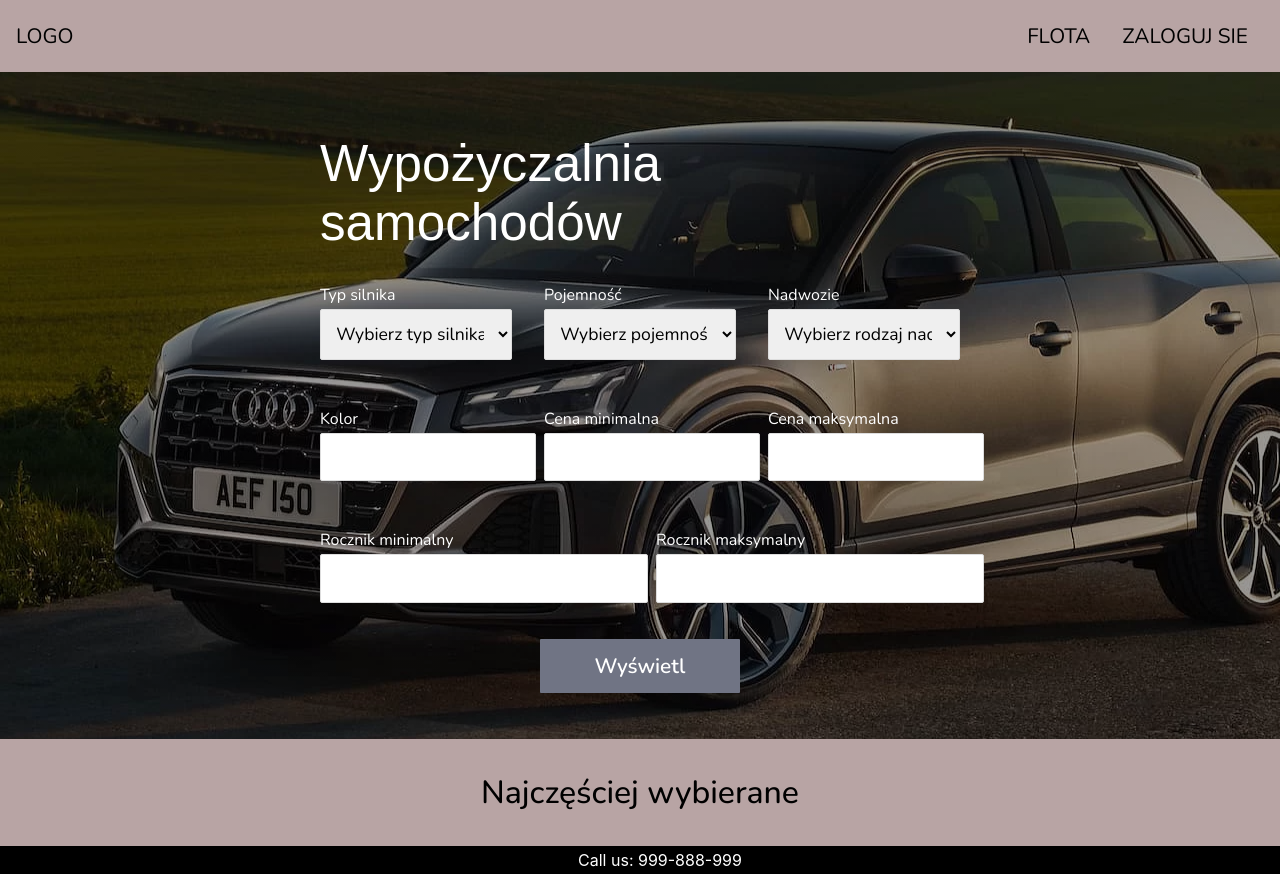
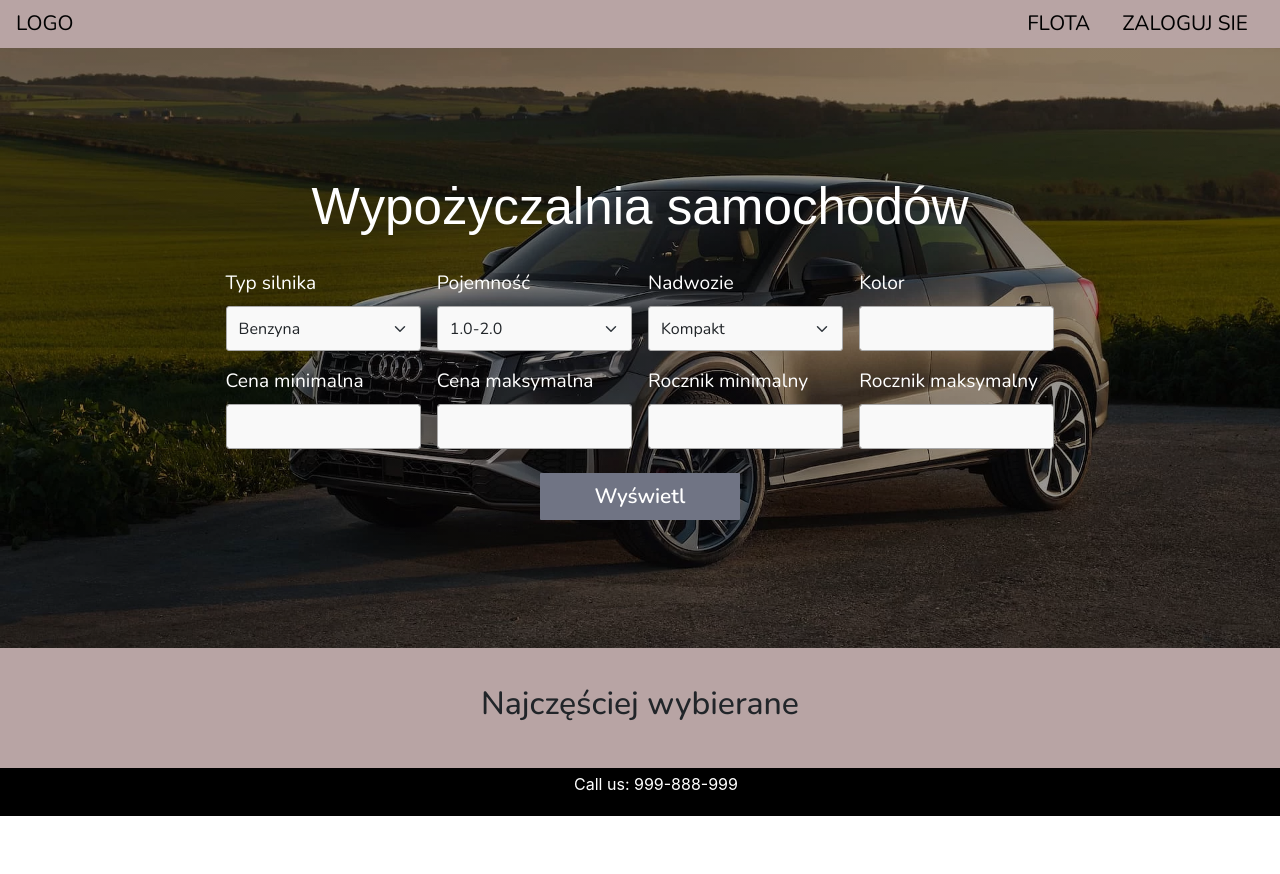
Before and after one commit to dominikdlubala/wypozyczalnia_samochodow-front, a React (Create React App) app in the folder clientapp/: page / in a window 1280 px wide. After the commit the page ends 816 px from the top, so only its background shows below. Built offline with nearby package versions, Linux system fonts and the light colour scheme; no server answers; a web font is replaced by a local one.

Commit message:
Login_register_sites_corrected

```diff
--- a/clientapp/public/index.html
+++ b/clientapp/public/index.html
@@ -32,6 +32,8 @@
     <link rel="preconnect" href="https://fonts.googleapis.com">
     <link rel="preconnect" href="https://fonts.gstatic.com" crossorigin>
     <link href="https://fonts.googleapis.com/css2?family=Nunito:ital,wght@0,200..1000;1,200..1000&family=Protest+Strike&display=swap" rel="stylesheet">
+
+    <link rel="stylesheet" href="https://cdn.jsdelivr.net/npm/bootstrap@5.3.3/dist/css/bootstrap.min.css" integrity="sha384-QWTKZyjpPEjISv5WaRU9OFeRpok6YctnYmDr5pNlyT2bRjXh0JMhjY6hW+ALEwIH" crossorigin="anonymous">
   </head>
   <body>
     <noscript>You need to enable JavaScript to run this app.</noscript>
--- a/clientapp/src/index.css
+++ b/clientapp/src/index.css
@@ -31,7 +31,7 @@ code {
   justify-content: space-between;
   align-items: center;
   padding: 1rem;
-  height: 5vh;
+  height: 6vh;
   text-transform: uppercase;
   font-family: "Nunito", sans-serif;
   font-weight: 400;
@@ -52,6 +52,8 @@ code {
 .menu-links {
   list-style: none;
   display: flex;
+  align-items: center;
+  margin: 0;
 }
 
 .menu-link {
@@ -68,7 +70,7 @@ code {
   color: #fff;
   display: flex;
   width: 100vw;
-  height: 3.5vh;
+  height: 6vh;
   justify-content: center;
   align-items: center;
 }
@@ -106,21 +108,22 @@ code {
   cursor: pointer;
 }
 
-
 .gallery--home {
   background-color: #b8a4a4;
-  width: 100vw;
   padding: 2rem 0;
   display: flex;
   flex-direction: column;
   justify-content: center;
   align-items: center;
-  box-sizing: border-box;
+  width: 100%;
+  height: 15vh;
+  margin: 0;
 }
 
 .gallery-title--home {
   font-family: "Nunito", sans-serif;
   font-weight: 500;
+  font-size: 2rem;
 }
 
 .car-image {
@@ -166,75 +169,45 @@ code {
 
 /* Form background */
 .form-background {
-  background: linear-gradient(rgba(0, 0, 0, 0.4), rgba(0, 0, 0, 0.4)),  url("../public/images/form_background.avif");
+  background: linear-gradient(rgba(0, 0, 0, 0.4), rgba(0, 0, 0, 0.4)), url("../public/images/form_background.avif");
+  background-size: cover;
+  background-position: center;
   width: 100vw;
-  min-height: 65vh;
-  padding: 30px 0;
-  background-position: center 60%;
-  background-repeat: no-repeat;
+  min-height: 75vh;
 }
 
-/* Form */
 .form-wrapper {
-  padding: 1rem;
-  width: 50vw;
-  display: flex;
-  align-items: center;
-  flex-direction: column;
+  max-width: 70%;
   margin: auto;
-  color: #FFF;
   font-family: "Nunito", sans-serif;
   font-weight: 400;
 }
 
-.form-wrapper--home {
-  margin-top: 1rem;
-  height: 100%;
-  flex-wrap: wrap;
-}
-
-.form {
-  display: flex;
-  flex-direction:column;
-  width: 100%;
-}
-
-.form-home {
-  flex-direction: row;
-  flex-wrap: wrap;
-}
-
 .form-title {
-  font-size: 3.2rem;
-  margin-bottom: 2rem;
+  color: white;
   font-family: "Protest Strike", sans-serif;
   font-weight: 400;
   font-style: normal;
+  font-size: 3.2rem;
 }
 
-.form-group {
-  display: flex;
-  flex-direction: column;
-  margin-bottom: 1rem;
-  font-size: 1.25rem;
-  position: relative;
-  flex-grow: 1;
-  flex-wrap: wrap;
+.form-label {
+  color: #fff;
+  font-size: 1.2rem;
 }
 
-.form-group--home {
-  flex: 1 1 22%;
+.form-control, .form-select {
+  border: 1px solid darkgray;
+  border-radius: 3px;
+  padding: 0.6rem 0.75rem;
+  background-color: #f9f9f9;
+  transition: border-color 0.2s ease, box-shadow 0.2s ease;
 }
 
-.form-home--inputs {
-  display: flex;
-  flex-direction: row;
-  flex-wrap: wrap;
-  justify-content: space-between;
-  gap: 2rem;
-  margin-bottom: 1.3rem;
+.form-control:focus, .form-select:focus {
+  border-color: #007bff;
+  box-shadow: 0 0 5px rgba(0, 123, 255, 0.2);
 }
-
 
 .input-validate {
   font-size: 1rem;
@@ -242,36 +215,11 @@ code {
   margin-bottom: 1rem;
 }
 
-.form-input,
-.form-input--select {
-  width: 100%;
-  padding: 0.7rem;
-  font-size: 1.1rem;
-  border: 1px solid #ddd;
-  border-radius: 2px;
-  transition: border-color 0.3s ease, box-shadow 0.3s ease;
-  font-family: "Nunito", sans-serif;
-  font-weight: 400;
-}
-
-.form-input:focus,
-.form-input--select:focus {
-  outline: none;
-  border-color: #027930;
-  box-shadow: 0 0 8px rgba(2, 121, 48, 0.2);
-}
-
-.form-group label {
-  font-size: 1rem;
-  color: #FFF;
-  margin-bottom: 0.2rem;
-}
-
 .btn-submit {
   margin: 0 auto;
   display: block;
   width: 200px;
-  padding: 0.8rem;
+  padding: 0.5rem;
   border: none;
   border-radius: 1px;
   background-color: #707484;
@@ -401,3 +349,170 @@ code {
   color: #fff;
   border-radius: 16px;
 }
+
+/* Login Page */
+.login-page {
+  display: flex;
+  justify-content: center;
+  align-items: center;
+  background: linear-gradient(rgba(0, 0, 0, 0.5), rgba(0, 0, 0, 0.5)), url("../public/images/login_register_background.jpg");
+  background-size: cover;
+  background-position: center;
+  background-repeat: no-repeat;
+}
+
+.login-form-wrapper {
+  width: 100%;
+  max-width: 700px;
+  padding: 3rem;
+  margin: auto;
+  font-family: "Nunito", sans-serif;
+  background-color: #f8f9fa;
+  border-radius: 8px;
+  box-shadow: 0 4px 12px rgba(0, 0, 0, 0.1);
+}
+
+.login-form {
+  width: 100%;
+  max-width: 700px;
+  margin: auto;
+}
+
+
+.login-form-title {
+  color: #333;
+  font-size: 2rem;
+  text-align: center;
+  margin-bottom: 1.5rem;
+}
+
+.login-form-group {
+  margin-bottom: 1.2rem;
+}
+
+.login-form-input {
+  width: 100%;
+  padding: 0.8rem;
+  font-size: 1.1rem;
+  border: 1px solid darkgray;
+  border-radius: 4px;
+  transition: border-color 0.2s ease, box-shadow 0.2s ease;
+}
+
+.login-form-input:focus {
+  border-color: #007bff;
+  box-shadow: 0 0 5px rgba(0, 123, 255, 0.2);
+}
+
+.login-input-validate {
+  color: red;
+  font-size: 0.9rem;
+  display: block;
+  margin-bottom: 1rem;
+}
+
+.login-btn-submit {
+  width: 100%;
+  padding: 0.8rem;
+  font-size: 1.2rem;
+  background-color: #707484;
+  color: white;
+  border: none;
+  border-radius: 4px;
+  cursor: pointer;
+  transition: background-color 0.3s ease;
+}
+
+.login-btn-submit:hover {
+  background-color: #b8a4a4;
+}
+
+.login-register-link {
+  text-align: center;
+  margin-top: 1.5rem;
+}
+
+.login-register-link a {
+  color: #007bff;
+  text-decoration: none;
+}
+
+.login-register-link a:hover {
+  text-decoration: underline;
+}
+
+/* Register Page */
+.register-page {
+  display: flex;
+  justify-content: center;
+  align-items: center;
+  background: linear-gradient(rgba(0, 0, 0, 0.5), rgba(0, 0, 0, 0.5)), url("../public/images/login_register_background.jpg");
+  background-size: cover;
+  background-position: center;
+  background-repeat: no-repeat;
+}
+
+.register-form-wrapper {
+  width: 100%;
+  max-width: 700px;
+  padding: 3rem;
+  margin: auto;
+  font-family: "Nunito", sans-serif;
+  background-color: #f8f9fa;
+  border-radius: 8px;
+  box-shadow: 0 4px 12px rgba(0, 0, 0, 0.1);
+}
+
+.register-form {
+  width: 100%;
+  max-width: 700px;
+  margin: auto;
+}
+
+.register-form-title {
+  color: #333;
+  font-size: 2rem;
+  text-align: center;
+  margin-bottom: 1.5rem;
+}
+
+.register-form-group {
+  margin-bottom: 1.2rem;
+}
+
+.register-form-input {
+  width: 100%;
+  padding: 0.8rem;
+  font-size: 1.1rem;
+  border: 1px solid darkgray;
+  border-radius: 4px;
+  transition: border-color 0.2s ease, box-shadow 0.2s ease;
+}
+
+.register-form-input:focus {
+  border-color: #007bff;
+  box-shadow: 0 0 5px rgba(0, 123, 255, 0.2);
+}
+
+.register-input-validate {
+  color: red;
+  font-size: 0.9rem;
+  display: block;
+  margin-bottom: 1rem;
+}
+
+.register-btn-submit {
+  width: 100%;
+  padding: 0.8rem;
+  font-size: 1.2rem;
+  background-color: #707484;
+  color: white;
+  border: none;
+  border-radius: 4px;
+  cursor: pointer;
+  transition: background-color 0.3s ease;
+}
+
+.register-btn-submit:hover {
+  background-color: #b8a4a4;
+}
--- a/clientapp/src/pages/HomePage.tsx
+++ b/clientapp/src/pages/HomePage.tsx
@@ -54,19 +54,20 @@ export default function HomePage() {
         navigate(`/cars?${query}`);
     }
 
-
     return (
-        <div className="page page-home">
-            <div className="form-background">
-                <div className="form-wrapper form-wrapper--home">
+        <div className="container-fluid p-0">
+            <div className="form-background p-5 d-flex justify-content-center">
+                <div className="form-wrapper">
+                    <div className="row justify-content-center">
+                        <div className="col-md-12 text-center mb-4">
                             <h1 className="form-title">Wypożyczalnia samochodów</h1>
-                    <form onSubmit={handleSubmit(onSubmit)} className="form form-home">
-                        <div className="form-home--inputs">
-                            <div className="form-group form-group--home">
-                                <label>Typ silnika</label>
+                        </div>
+                    </div>
+                    <form onSubmit={handleSubmit(onSubmit)} className="row g-3">
+                        <div className="col-md-3">
+                            <label htmlFor="engineType" className="form-label">Typ silnika</label>
                             <select
-                                    defaultValue=""
-                                    className='form-input form-input--home form-input--select'
+                                className='form-select'
                                 {...register('engineType')}
                             >
                                 <option value="" disabled hidden>Wybierz typ silnika</option>
@@ -75,11 +76,10 @@ export default function HomePage() {
                                 <option value="Hybrid">Hybryda</option>
                             </select>
                         </div>
-                            <div className="form-group form-group--home">
-                                <label>Pojemność</label>
+                        <div className="col-md-3">
+                            <label htmlFor="displacement" className="form-label">Pojemność</label>
                             <select
-                                    defaultValue=""
-                                    className='form-input form-input--home form-input--select'
+                                className='form-select'
                                 {...register('displacement')}
                             >
                                 <option value="" disabled hidden>Wybierz pojemność silnika</option>
@@ -88,11 +88,10 @@ export default function HomePage() {
                                 <option value="bigEngine">3.0+</option>
                             </select>
                         </div>
-                            <div className="form-group form-group--home">
-                                <label>Nadwozie</label>
+                        <div className="col-md-3">
+                            <label htmlFor="bodyType" className="form-label">Nadwozie</label>
                             <select
-                                    defaultValue=""
-                                    className='form-input form-input--home form-input--select'
+                                className='form-select'
                                 {...register('bodyType')}
                             >
                                 <option value="" disabled hidden>Wybierz rodzaj nadwozia</option>
@@ -102,64 +101,63 @@ export default function HomePage() {
                                 <option value="coupe">Coupe</option>
                             </select>
                         </div>
-                            <div className="form-group form-group--home">
-                                <label>Kolor</label>
+                        <div className="col-md-3">
+                            <label htmlFor="colour" className="form-label">Kolor</label>
                             <input
                                 type="text"
-                                    className='form-input form-input--home'
+                                className='form-control'
                                 {...register('colour')}
                             />
                         </div>
-                            <div className="form-group form-group--home">
-                                <label>Cena minimalna</label>
+                        <div className="col-md-3">
+                            <label htmlFor="priceMin" className="form-label">Cena minimalna</label>
                             <input
                                 type="text"
-                                    className='form-input form-input--home'
+                                className='form-control'
                                 {...register('priceMin')}
                             />
                         </div>
-                            <div className="form-group form-group--home">
-                                <label>Cena maksymalna</label>
+                        <div className="col-md-3">
+                            <label htmlFor="priceMax" className="form-label">Cena maksymalna</label>
                             <input
                                 type="text"
-                                    className='form-input form-input--home'
+                                className='form-control'
                                 {...register('priceMax')}
                             />
                         </div>
-                            <div className="form-group form-group--home">
-                                <label>Rocznik minimalny</label>
+                        <div className="col-md-3">
+                            <label htmlFor="yearMin" className="form-label">Rocznik minimalny</label>
                             <input
                                 type="text"
-                                    className='form-input form-input--home'
+                                className='form-control'
                                 {...register('yearMin')}
                             />
                         </div>
-                            <div className="form-group form-group--home">
-                                <label>Rocznik maksymalny</label>
+                        <div className="col-md-3">
+                            <label htmlFor="yearMax" className="form-label">Rocznik maksymalny</label>
                             <input
                                 type="text"
-                                    className='form-input form-input--home'
+                                className='form-control'
                                 {...register('yearMax')}
                             />
                         </div>
-                        </div>
+                        <div className="col-12 text-center mt-4">
                             <button
-                            className="btn-submit btn-submit--home"
+                                className="btn btn-primary btn-submit"
                                 type="submit"
                                 disabled={isSubmitting}
                             >Wyświetl</button>
+                        </div>
                     </form>
                 </div>
             </div>
+
             <div className="gallery--home">
-                <h1 className="gallery-title--home">
+                <h1 className="gallery-title--home text-center">
                     Najczęściej wybierane
                 </h1>
-                {/* <Gallery
-                    galleryItems={galleryItems.slice(0, 5)}
-                /> */}
+                {/* <Gallery galleryItems={galleryItems.slice(0, 5)} /> */}
             </div>
         </div>
-
     )
 }
```
Also changed, not shown: clientapp/src/pages/LoginPage.tsx (+16 -18 lines), clientapp/src/pages/RegisterPage.tsx (+16 -14 lines), clientapp/public/images/login_register_background.jpg (added). Lines whose indentation alone changed are shown as unchanged.
